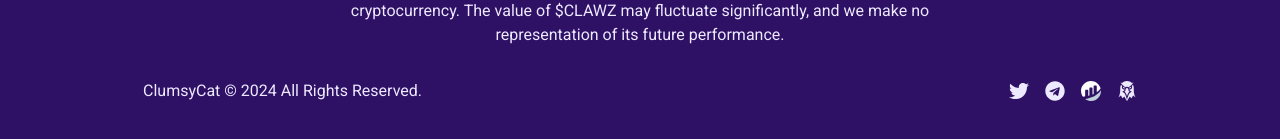
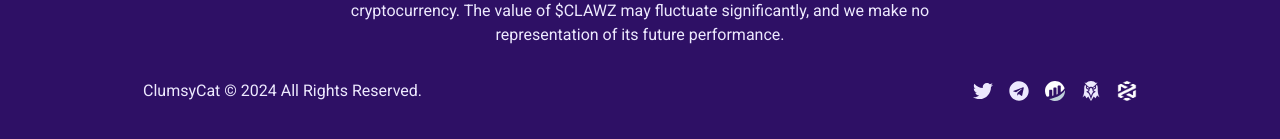
Before and after one commit to dustij/clumsycat-clawz, a Next.js app: page / in a window 1280 px wide. Shown: the part 8224-8363 px from the top of the page. Built offline with nearby package versions, Linux system fonts and the light colour scheme.

Commit message:
added dextools link

```diff
--- a/app/layout.tsx
+++ b/app/layout.tsx
@@ -4,7 +4,6 @@ import type { Metadata } from "next"
 import { Paytone_One, Roboto } from "next/font/google"
 import { Toaster } from "react-hot-toast"
 
-import Countdown from "@/components/Countdown"
 import Footer from "@/components/Footer"
 import Header from "@/components/Header"
 import { cn } from "@/lib/utils"
--- a/components/Footer.tsx
+++ b/components/Footer.tsx
@@ -8,7 +8,7 @@ import Icons from "./ui/icons"
 
 type IconData = {
   href: string
-  name: "solscan" | "twitter" | "telegram" | "dexscreener"
+  name: "solscan" | "twitter" | "telegram" | "dexscreener" | "dextools"
 }
 
 const iconsArray: IconData[] = [
@@ -16,6 +16,7 @@ const iconsArray: IconData[] = [
   { href: config.telegram, name: "telegram" },
   { href: config.solscan, name: "solscan" },
   { href: config.dexscreener, name: "dexscreener" },
+  { href: config.dextools, name: "dextools" },
 ]
 
 const Footer = () => {
@@ -41,6 +42,16 @@ const Footer = () => {
           <div>
             <p>ClumsyCat &copy; 2024 All Rights Reserved.</p>
           </div>
+
+          {/* Email but probably not needed
+
+          <div className="mb-4 sm:mb-0">
+            <a href="mailto:clumsycat.sol@gmail.com" className="underline">
+              Contact Us
+            </a>
+          </div>
+
+          */}
           <div className="flex items-center gap-4">
             {iconsArray.map((icon, index) => (
               <Link
--- a/components/ui/icons.tsx
+++ b/components/ui/icons.tsx
@@ -1,7 +1,8 @@
+import Image from "next/image"
 import { FC } from "react"
 
 type IconsProps = {
-  name: "solscan" | "twitter" | "telegram" | "dexscreener"
+  name: "solscan" | "twitter" | "telegram" | "dexscreener" | "dextools"
   size?: number
 }
 
@@ -79,6 +80,17 @@ const Icons: FC<IconsProps> = ({ name, size }) => {
           <path d="M197.167 75.016c6.436-6.495 12.107-13.684 16.667-20.099l2.316 4.359c7.456 14.917 11.33 29.774 11.33 46.494l-.016 26.532.14 13.754c.54 33.766 7.846 67.929 24.396 99.193l-34.627-27.922-24.501 39.759-25.74-24.231L126 299.604l-41.132-66.748-25.739 24.231-24.501-39.759L0 245.25c16.55-31.264 23.856-65.427 24.397-99.193l.14-13.754-.016-26.532c0-16.721 3.873-31.578 11.331-46.494l2.315-4.359c4.56 6.415 10.23 13.603 16.667 20.099l-2.01 4.175c-3.905 8.109-5.198 17.176-2.156 25.799 1.961 5.554 5.54 10.317 10.154 13.953 4.48 3.531 9.782 5.911 15.333 7.161 3.616.814 7.3 1.149 10.96 1.035-.854 4.841-1.227 9.862-1.251 14.978L53.2 160.984l25.206 14.129a41.926 41.926 0 015.734 3.869c20.781 18.658 33.275 73.855 41.861 100.816 8.587-26.961 21.08-82.158 41.862-100.816a41.865 41.865 0 015.734-3.869l25.206-14.129-32.665-18.866c-.024-5.116-.397-10.137-1.251-14.978 3.66.114 7.344-.221 10.96-1.035 5.551-1.25 10.854-3.63 15.333-7.161 4.613-3.636 8.193-8.399 10.153-13.953 3.043-8.623 1.749-17.689-2.155-25.799l-2.01-4.175z"></path>
         </svg>
       )
+
+    case "dextools":
+      return (
+        <Image
+          src="/img/footer/dextools-white.png"
+          width={size ?? 20}
+          height={size ?? 20}
+          alt="dextools"
+        />
+      )
+
     default:
       return <div></div>
   }
--- a/config.ts
+++ b/config.ts
@@ -8,4 +8,6 @@ export const config = {
     "https://raydium.io/swap/?inputCurrency=sol&outputCurrency=HsNsfNfngXfiWkrXReGRbbizMBg2NrMqX1KJyGddNkaJ&fixed=in",
   dexscreener:
     "https://dexscreener.com/solana/bm8uubswgevbtuf8ds33om9ychnx5kjckfr9huk6fbza",
+  dextools:
+    "https://www.dextools.io/app/en/solana/pair-explorer/BM8uubswgEvbtUF8DS33om9ychnx5kjckfR9HuK6FBZA",
 }
```
Also changed, not shown: public/img/footer/dextools-black.png (added), public/img/footer/dextools-white.png (added).
